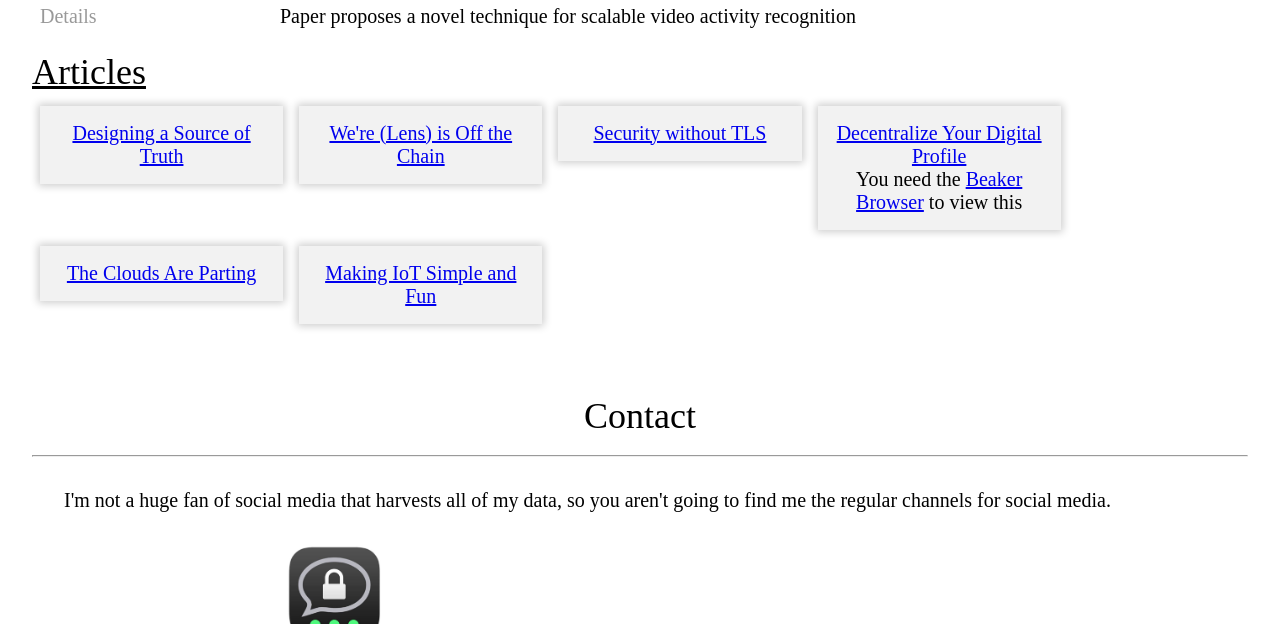
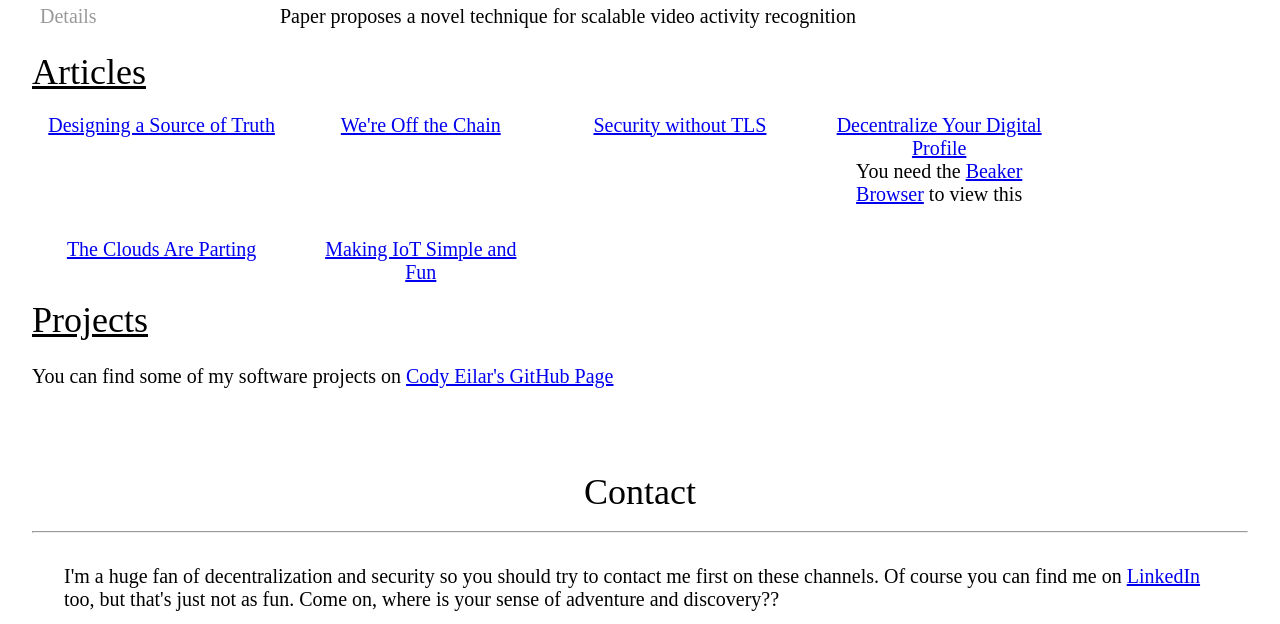
Before and after one commit to AcidLeroy/codyeilar.com, a plain HTML site: page index.html in a window 1280 px wide. Shown: the part 4953-5577 px from the top of the page. Drawn offline with nearby package versions, Linux system fonts and the light colour scheme.

Commit message:
Add more goodies
Signed-off-by: Cody W. Eilar <Cody.Eilar@Gmail.com>

```diff
--- a/index.html
+++ b/index.html
@@ -324,47 +324,57 @@
         <article class="f4">
           <div class="cf">
 
-            <div class="fl w-100 w-20-ns tc pa3 bg-black-05 shadow-2 ma2">
+            <div class="fl w-100 w-20-ns tc pa2   ma2">
               <a href="https://medium.com/@cody_84149/designing-a-single-source-of-truth-200c48a2520">
                 Designing a Source of Truth
               </a>
             </div>
 
-            <div class="fl w-100 w-20-ns tc pa3 bg-black-05 shadow-2 ma2">
+            <div class="fl w-100 w-20-ns tc pa2   ma2">
               <a href="https://medium.com/@cody_84149/were-off-the-chain-f17fc5484142">
-                We're (Lens) is Off the Chain
+                We're Off the Chain
               </a>
             </div>
 
-            <div class="fl w-100 w-20-ns tc pa3 bg-black-05 shadow-2 ma2">
+            <div class="fl w-100 w-20-ns tc pa2   ma2">
               <a href="https://medium.com/@cody_84149/security-without-tls-1da099a80550">
                 Security without TLS
               </a>
             </div>
 
-            <div class="fl w-100 w-20-ns tc pa3 bg-black-05 shadow-2 ma2">
+            <div class="fl w-100 w-20-ns tc pa2   ma2">
               <a href="dat://codyblog.hashbase.io/decentralized_profile.md">
                 Decentralize Your Digital Profile
               </a> <br/>
               You need the <a href="https://beakerbrowser.com/"> Beaker Browser</a>  to view this
             </div>
 
-            <div class="fl w-100 w-20-ns tc pa3 bg-black-05 shadow-2 ma2">
+            <div class="fl w-100 w-20-ns tc pa2   ma2">
               <a href="https://mylens.io/blogs/news/the-clouds-are-parting">
                 The Clouds Are Parting
               </a>
             </div>
 
-            <div class="fl w-100 w-20-ns tc pa3 bg-black-05 shadow-2 ma2">
+            <div class="fl w-100 w-20-ns tc pa2   ma2">
               <a href="https://mylens.io/blogs/news/making-iot-simple-and-fun">
                 Making IoT Simple and Fun
               </a>
             </div>
 
           </div>
-
         </article>
         <!-- End artciles -->
+
+
+        <!-- Projects -->
+        <div class="f2 underline pb1">Projects</div>
+        <article class="f4">
+          <p>
+          You can find some of my software projects on <a href="https://github.com/AcidLeroy">Cody Eilar's GitHub Page
+          </a>
+          </p>
+        </article>
+        <!-- End projects -->
 
       </div>
       </div>
@@ -372,9 +382,12 @@
     <a name="contact"></a>
     <article class="dt pa3 pa4-ns w-100">
       <div class="f2 tc">Contact<hr> </div>
-      <p class="f4 ma4 ">
-        I'm not a huge fan of social media that harvests all of my data, so you
-        aren't going to find me the regular channels for social media.
+      <p class="f4 ma4">
+        I'm a huge fan of decentralization and security so you should try to
+        contact me first on these channels. Of course you can find me on
+        <a href="https://www.linkedin.com/in/cody-eilar/"> LinkedIn </a> too,
+        but that's just not as fun. Come on, where is your sense of adventure
+        and discovery??
       </p>
       <div class="dt-ns dt--fixed-ns">
         <div class="dtc-ns tc">
```
